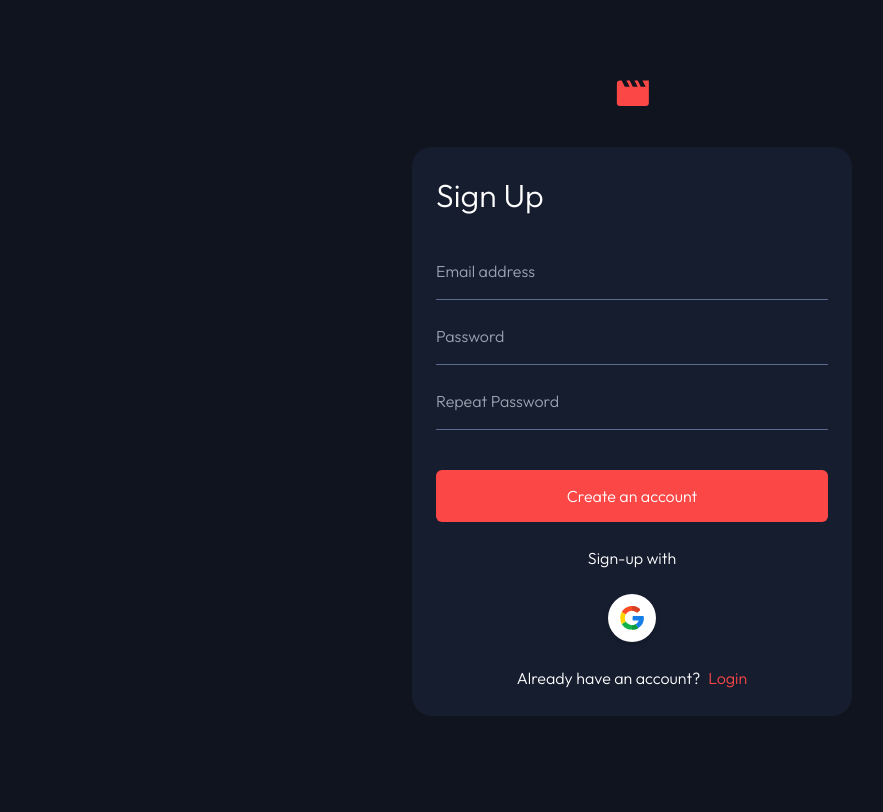
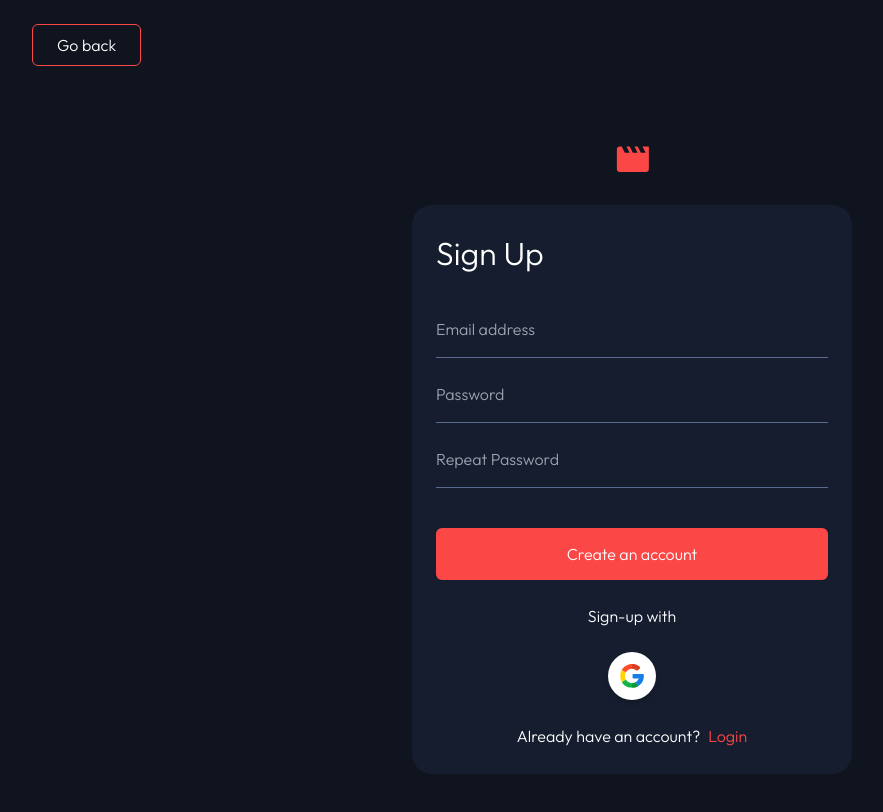
Before and after one commit to Chris-2811/entertainment-web-app-main, a React (Vite) app: page /sign-up in a window 1280 px wide. Shown: the top 812 px of the page, without its empty margins (8-891 px from the left). Built offline with nearby package versions, Linux system fonts and the light colour scheme; no server answers.

Commit message:
fixed login and signup page

```diff
--- a/src/App.jsx
+++ b/src/App.jsx
@@ -23,7 +23,6 @@ function App() {
     <Router>
       <AuthContextProvider>
         <SearchContextProvider>
-          <main>
           <Routes>
             <Route
               path="/"
@@ -108,7 +107,6 @@ function App() {
               }
             />
           </Routes>
-          </main>
         </SearchContextProvider>
       </AuthContextProvider>
     </Router>
--- a/src/components/ProtectedRoute.jsx
+++ b/src/components/ProtectedRoute.jsx
@@ -1,12 +1,19 @@
-import React, { useContext } from 'react';
+import React, { useContext, useEffect } from 'react';
 import AuthContext from '../context/AuthContext';
-import { Navigate } from 'react-router-dom';
+import { useNavigate } from 'react-router-dom';
 
 function ProtectedRoute({ children }) {
   const { user } = useContext(AuthContext);
+  const navigate = useNavigate();
+
+  useEffect(() => {
+    if (!user) {
+      navigate('/log-in');
+    }
+  }, [user, navigate]);
 
   if (!user) {
-    return <Navigate to="/log-in"></Navigate>;
+    return null;
   } else {
     return children;
   }
--- a/src/components/layouts/AuthLayout.jsx
+++ b/src/components/layouts/AuthLayout.jsx
@@ -1,11 +1,21 @@
 import React from 'react';
 import logo from '../../assets/logo.svg';
-import { Link } from 'react-router-dom';
+import { Link, useNavigate } from 'react-router-dom';
 
 function AuthLayout({ children }) {
+  const navigate = useNavigate();
+
   return (
     <>
-      <header className="flex justify-center mt-9 md:mt-[5.5rem] lg:mt-[5rem]">
+      <div className="px-6 lg:px-10 hidden md:block">
+        <button
+          onClick={() => navigate('/')}
+          className="text-white bg-transparent border py-2 rounded-md  px-6 mt-6 border-sunset-orange hover:bg-sunset-orange"
+        >
+          Go back
+        </button>
+      </div>
+      <header className="flex justify-center mt-6 md:-mt-8 lg:mt-[5rem]">
         <Link to="/home">
           <img src={logo} alt="logo" />
         </Link>
--- a/src/pages/LogIn.jsx
+++ b/src/pages/LogIn.jsx
@@ -1,15 +1,19 @@
-import React, { useContext, useState } from 'react';
+import React, { useContext, useState, useEffect } from 'react';
 import { Link, useNavigate } from 'react-router-dom';
 import { createUserWithEmailAndPassword } from 'firebase/auth';
 import AuthContext from '../context/AuthContext';
 import OAuth from '../components/OAuth';
+import { useLocation } from 'react-router-dom';
 
 function LogIn() {
   const [email, setEmail] = useState('');
   const [password, setPassword] = useState('');
   const [messages, setMessages] = useState({});
   const { logIn } = useContext(AuthContext);
+  const location = useLocation();
   const navigate = useNavigate();
+
+  console.log(location.state);
 
   async function handleSubmit(e) {
     e.preventDefault();
@@ -39,7 +43,7 @@ function LogIn() {
 
   return (
     <div className="mycontainer">
-      <div className="bg-mirage text-center text-white max-w-[440px] rounded-[20px] mx-auto mt-[2.5rem] px-6 pt-6 pb-[1.625rem]">
+      <div className="bg-mirage text-left text-white max-w-[440px] rounded-[20px] mx-auto mt-[2rem] px-6 pt-6 pb-[1.625rem]">
         <h1 className="fs-900">Login</h1>
         <form onSubmit={handleSubmit} className="mt-10">
           <div
@@ -49,7 +53,7 @@ function LogIn() {
           >
             <input
               type="email"
-              className="bg-transparent outline-none caret-sunset-orange pb-4 w-full"
+              className="bg-transparent outline-none caret-sunset-orange pb-4 w-[70%]"
               placeholder="Email address"
               value={email}
               onChange={(e) => setEmail(e.target.value)}
@@ -67,7 +71,7 @@ function LogIn() {
           >
             <input
               type="password"
-              className="bg-transparent outline-none caret-sunset-orange w-full pt-6 pb-4"
+              className="bg-transparent outline-none caret-sunset-orange w-[70%] pt-6 pb-4"
               placeholder="Password"
               value={password}
               onChange={(e) => setPassword(e.target.value)}
--- a/src/pages/SignUp.jsx
+++ b/src/pages/SignUp.jsx
@@ -47,7 +47,7 @@ function SignUp() {
 
   return (
     <div className="mycontainer">
-      <div className="bg-mirage text-white max-w-[440px] rounded-[20px] mx-auto mt-[2.5rem] px-6 pt-6 pb-[1.625rem]">
+      <div className="bg-mirage text-white max-w-[440px] rounded-[20px] mx-auto mt-[2rem] px-6 pt-6 pb-[1.625rem]">
         <h1 className="fs-900">Sign Up</h1>
         <form onSubmit={handleSubmit} className="mt-10">
           <div
@@ -57,7 +57,7 @@ function SignUp() {
           >
             <input
               type="email"
-              className="bg-transparent outline-none caret-sunset-orange pb-4 w-full"
+              className="bg-transparent outline-none caret-sunset-orange pb-4 w-[70%]"
               placeholder="Email address"
               value={email}
               onChange={(e) => setEmail(e.target.value)}
@@ -73,7 +73,7 @@ function SignUp() {
           >
             <input
               type="password"
-              className="bg-transparent outline-none caret-sunset-orange w-full pt-6 pb-4"
+              className="bg-transparent outline-none caret-sunset-orange w-[70%] pt-6 pb-4"
               placeholder="Password"
               value={password}
               onChange={(e) => setPassword(e.target.value)}
@@ -89,7 +89,7 @@ function SignUp() {
           >
             <input
               type="password"
-              className="bg-transparent outline-none caret-sunset-orange w-full pt-6 pb-4"
+              className="bg-transparent outline-none caret-sunset-orange w-[70%] pt-6 pb-4"
               placeholder="Repeat Password"
               value={password2}
               onChange={(e) => setPassword2(e.target.value)}
```
Lines whose indentation alone changed are shown as unchanged.
